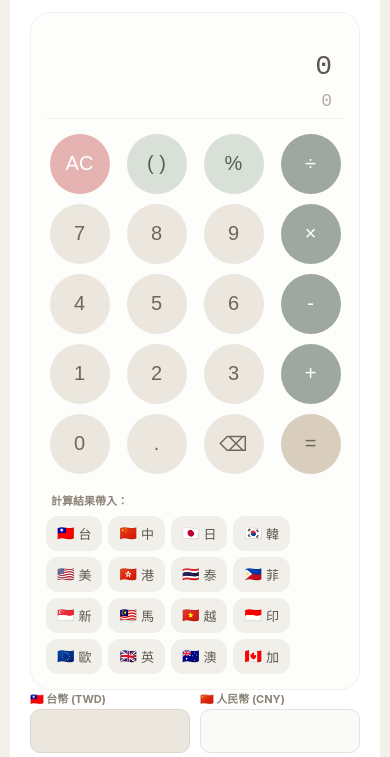
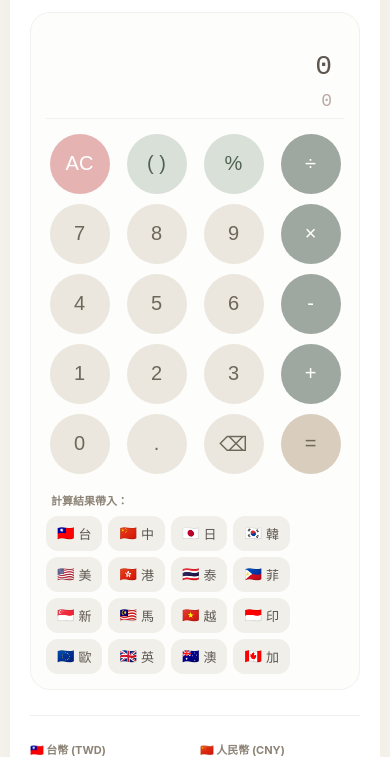
Before and after one commit to m001aniu/-, a plain HTML site: page index.html in a window 390 px wide. Shown: the part 77-834 px from the top of the page. Drawn offline with Linux system fonts and the light colour scheme.

Commit message:
Update index.html

```diff
--- a/index.html
+++ b/index.html
@@ -29,11 +29,15 @@
         /* 佈局控制 */
         .main-layout { display: flex; flex-direction: column; }
 
+        /* 手機直式專用的分隔線 */
+        .mobile-divider { border: 0; border-top: 1px solid #f0efeb; margin: 25px 0; display: block; }
+
         @media (min-width: 768px) or (orientation: landscape) {
             .container { max-width: 950px; }
             .main-layout { flex-direction: row; gap: 25px; align-items: flex-start; }
             .calc-section { flex: 1; position: sticky; top: 10px; }
             .rates-section { flex: 1.2; }
+            .mobile-divider { display: none; } /* 橫向時隱藏分隔線 */
         }
 
         /* 計算機 UI */
@@ -63,7 +67,7 @@
         .input-group input { width: 100%; padding: 11px; border: 1px solid #e6e2da; border-radius: 10px; box-sizing: border-box; font-size: 17px; background: #fafaf9; color: var(--text-main); outline: none; }
         .twd-highlight input { background-color: #ebe7de; border: 1.5px solid #dcd7cd; font-weight: bold; }
 
-        /* 參考匯率樣式 (統一放在右側區塊底部) */
+        /* 參考匯率樣式 */
         .hint { font-size: 10px; color: #a9a296; text-align: center; line-height: 1.8; margin-top: 25px; border-top: 1px solid #f0efeb; padding-top: 15px; width: 100%; }
         .hint strong { display: block; color: var(--text-label); margin-bottom: 5px; font-size: 11px; }
         .disclaimer { font-size: 9px; color: #c0b7ad; margin-top: 10px; font-style: italic; }
@@ -125,6 +129,8 @@
                 </div>
             </div>
         </div>
+
+        <hr class="mobile-divider">
 
         <div class="rates-section">
             <div class="grid">
```
